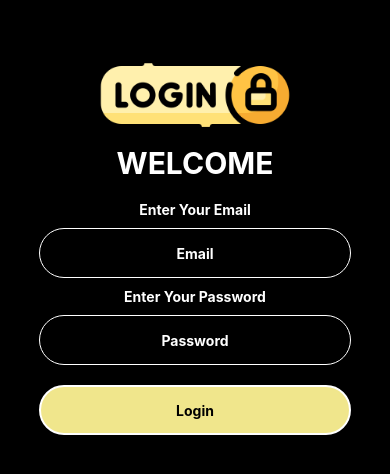
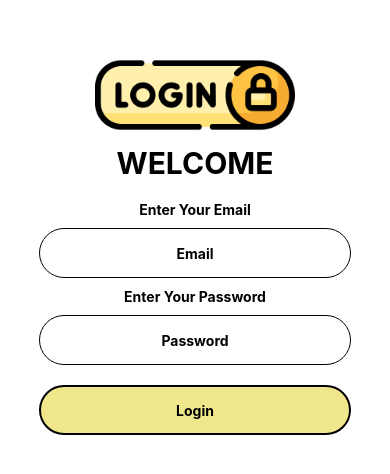
Before and after one commit to batuhanyasayan/react-native-example, a React Native app in the folder Project/: screen / in a window 390 px wide. Shown: the part 182-656 px from the top of the page. Built offline with nearby package versions, Linux system fonts and the light colour scheme.

Commit message:
styling updated

```diff
--- a/Project/App.js
+++ b/Project/App.js
@@ -18,7 +18,7 @@ export default function App() {
 
       <Text style={styles.welcomeText}>WELCOME</Text>
 
-      <Text style={{fontWeight:'bold', color: 'white'}}>Enter Your Email</Text>
+      <Text style={{fontWeight:'bold'}}>Enter Your Email</Text>
 
       <TextInput
         style={styles.textInputStyle}
@@ -28,7 +28,7 @@ export default function App() {
         value={name}
       />
 
-      <Text style={{fontWeight:'bold', color: 'white'}}>Enter Your Password</Text>
+      <Text style={{fontWeight:'bold'}}>Enter Your Password</Text>
 
       <TextInput
         style={styles.textInputStyle}
@@ -55,30 +55,26 @@ export default function App() {
 const styles = StyleSheet.create({
   container: {
     flex: 1,
-    backgroundColor: '#000',
+    backgroundColor: '#fff',
     alignItems: 'center',
     justifyContent: 'center',
   },
   welcomeText: {
-    color: 'white',
     fontWeight: 'bold',
     fontSize: 30,
     marginBottom: 20
   },
   textInputStyle: {
     borderWidth: 1,
-    borderColor: 'white',
     width: '80%',
     height: 50,
     marginVertical: 10,
     borderRadius: 50,
     textAlign: 'center',
     fontWeight: 'bold',
-    color: 'white'
   },
   buttonStyle: {
     borderWidth:2,
-    borderColor: 'white',
     width: '80%',
     height: 50,
     borderRadius: 50,
--- a/Project/src/components/Loading.js
+++ b/Project/src/components/Loading.js
@@ -22,17 +22,16 @@ const styles = StyleSheet.create({
         position: 'absolute',
         width: '100%',
         height: '100%',
-        backgroundColor: 'black',
+        backgroundColor: 'white',
         alignItems: 'center',
         justifyContent: 'center'
     },
     loadingText: {
-        color: 'white',
         fontSize: 30,
         fontWeight: 'bold'
     },
     closeButton: {
-        backgroundColor: 'white',
+        backgroundColor: 'black',
         width: 30,
         height: 30,
         borderRadius: 50,
@@ -44,6 +43,7 @@ const styles = StyleSheet.create({
     },
     closeButtonText: {
         fontSize: 20,
-        fontWeight: 'bold'
+        fontWeight: 'bold',
+        color: 'white'
     }
 })
```
